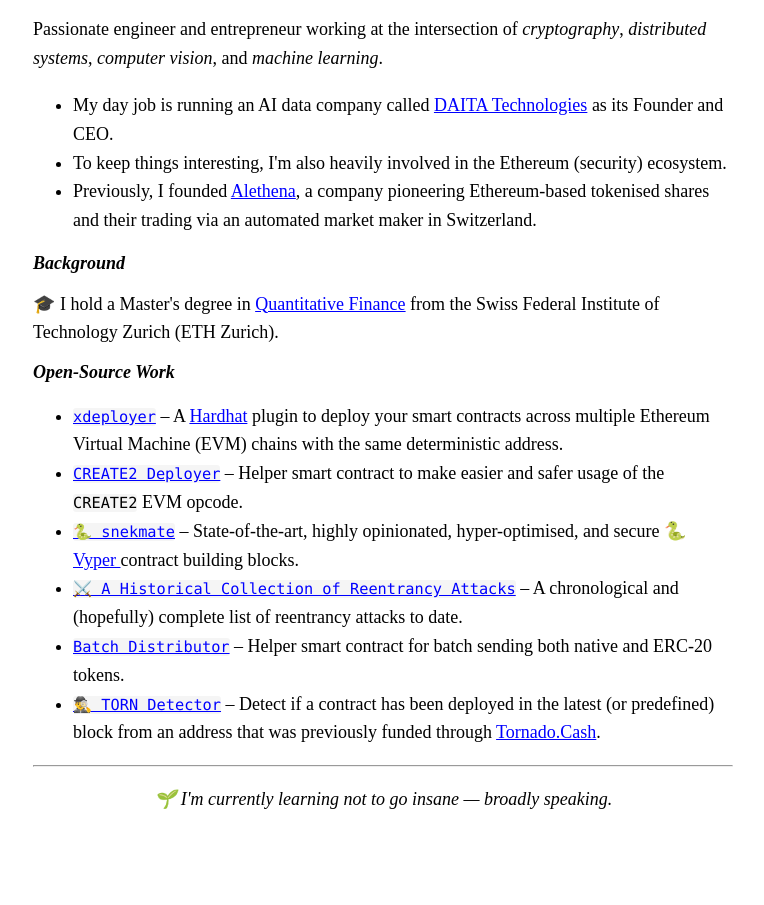
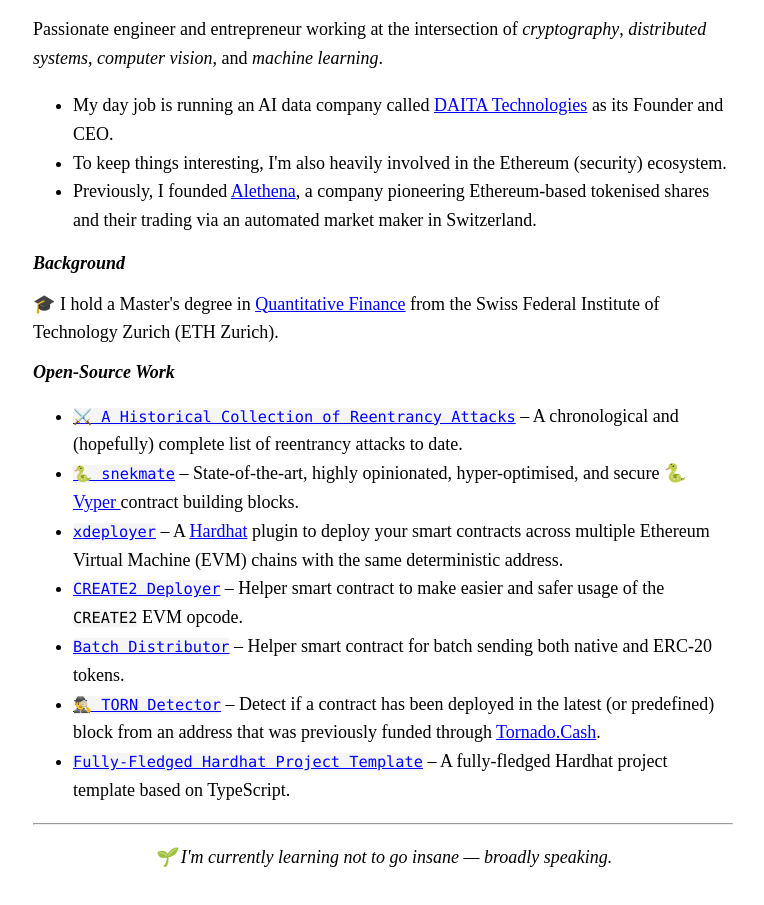
Before and after one commit to pcaversaccio/pcaversaccio.github.io, a plain HTML site: page index.html in a window 1280 px wide. Shown: the part 167-1072 px from the top of the page, without its empty margins (257-1021 px from the left). Drawn offline with Linux system fonts and the light colour scheme.

Commit message:
♻️  refactor
Signed-off-by: Pascal Marco Caversaccio <pascal.caversaccio@hotmail.ch>

```diff
--- a/index.html
+++ b/index.html
@@ -75,6 +75,28 @@
         <div>
           <ul>
             <li>
+              <a
+                href="https://github.com/pcaversaccio/reentrancy-attacks"
+                target="_blank"
+                ><code
+                  >⚔️ A Historical Collection of Reentrancy Attacks</code
+                ></a
+              >
+              &ndash; A chronological and (hopefully) complete list of
+              reentrancy attacks to date.
+            </li>
+            <li>
+              <a href="https://github.com/pcaversaccio/snekmate" target="_blank"
+                ><code>🐍 snekmate</code></a
+              >
+              &ndash; State-of-the-art, highly opinionated, hyper-optimised, and
+              secure 🐍
+              <a href="https://github.com/vyperlang/vyper" target="_blank"
+                >Vyper
+              </a>
+              contract building blocks.
+            </li>
+            <li>
               <a href="https://www.npmjs.com/package/xdeployer" target="_blank"
                 ><code>xdeployer</code></a
               >
@@ -92,28 +114,6 @@
               >
               &ndash; Helper smart contract to make easier and safer usage of
               the <code>CREATE2</code> EVM opcode.
-            </li>
-            <li>
-              <a href="https://github.com/pcaversaccio/snekmate" target="_blank"
-                ><code>🐍 snekmate</code></a
-              >
-              &ndash; State-of-the-art, highly opinionated, hyper-optimised, and
-              secure 🐍
-              <a href="https://github.com/vyperlang/vyper" target="_blank"
-                >Vyper
-              </a>
-              contract building blocks.
-            </li>
-            <li>
-              <a
-                href="https://github.com/pcaversaccio/reentrancy-attacks"
-                target="_blank"
-                ><code
-                  >⚔️ A Historical Collection of Reentrancy Attacks</code
-                ></a
-              >
-              &ndash; A chronological and (hopefully) complete list of
-              reentrancy attacks to date.
             </li>
             <li>
               <a
@@ -138,6 +138,16 @@
                 >Tornado.Cash</a
               >.
             </li>
+            <li>
+              <a
+                href="https://github.com/pcaversaccio/hardhat-project-template-ts"
+                target="_blank"
+              >
+                <code>Fully-Fledged Hardhat Project Template</code></a
+              >
+              &ndash; A fully-fledged Hardhat project template based on
+              TypeScript.
+            </li>
           </ul>
         </div>
       </div>
```
